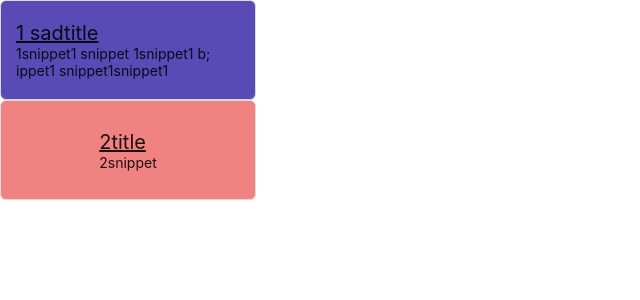
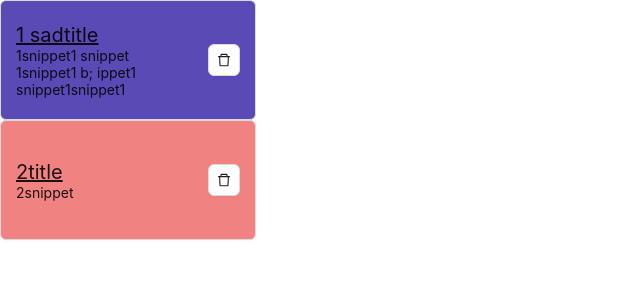
Before and after one commit to agfornalska/Agu-do, a React (Create React App) app: page / in a window 1280 px wide. Shown: the top 300 px of the page, without its empty margins (0-640 px from the left). Built offline with nearby package versions, Linux system fonts and the light colour scheme.

Commit message:
sider w/deleting using buttons to rework

```diff
--- a/src/App.js
+++ b/src/App.js
@@ -18,8 +18,14 @@ const initialItems = [
 ]
 function App() {
   const [current, setCurrent] = useState('1')
+  const [items, setItems] = useState(initialItems)
   return (
-    <Sider items={initialItems} current={current} setCurrent={setCurrent} />
+    <Sider
+      items={items}
+      setItems={setItems}
+      current={current}
+      setCurrent={setCurrent}
+    />
   )
 }
 
--- a/src/components/Sider/Sider.css
+++ b/src/components/Sider/Sider.css
@@ -3,8 +3,11 @@
 }
 
 .button-default {
-  height: 100px;
+  height: 120px;
   width: 256px;
+  display: flex;
+  align-items: center;
+  justify-content: space-between;
 }
 
 .button-new {
@@ -17,6 +20,7 @@
   text-decoration: underline;
 }
 .snippet {
+  max-width: 90%;
   font-size: 14px;
   line-height: normal;
   text-align: left;
@@ -25,3 +29,8 @@
 .button-clicked {
   background: rgb(90, 74, 182);
 }
+
+.delete {
+  min-width: 32px;
+  padding: 0px;
+}
--- a/src/components/Sider/Sider.js
+++ b/src/components/Sider/Sider.js
@@ -1,5 +1,6 @@
 // import React, { useState } from 'react'
 import { Button } from 'antd'
+import { DeleteOutlined } from '@ant-design/icons'
 import classNames from 'classnames'
 import './Sider.css'
 
@@ -12,13 +13,19 @@ import './Sider.css'
               item.id === current ? 'button-clicked' : 'button-new'
             }`}
  */
+function deleteCurrentItem(list, setItems, current) {
+  console.log('🚀 ~ file: Sider.js:17 ~ deleteCurrentItem ~ current', current)
+  setItems((oldValues) => {
+    return oldValues.filter((item) => item.id !== current)
+  })
+}
 
-export function Sider({ items = [], current, setCurrent }) {
+export function Sider({ items = [], setItems, current, setCurrent }) {
   console.log('🚀 ~ file: UserContent.js:25 ~ Snippet ~ current', current)
 
   return (
     <div className='list-div'>
-      <ul style={{ listStyle: 'none', paddingLeft: 0, marginTop: 0 }}>
+      <ul style={{ listStyle: 'none', padding: 0, margin: 0 }}>
         {items.map((item) => (
           <Button
             key={item.id}
@@ -32,6 +39,11 @@ export function Sider({ items = [], current, setCurrent }) {
               <div className='title'>{item.title}</div>
               <div className='snippet'>{item.snippet}</div>
             </div>
+            <Button
+              className='delete'
+              onClick={() => deleteCurrentItem(items, setItems, item.id)}
+              icon={<DeleteOutlined />}
+            />
           </Button>
         ))}
       </ul>
```
